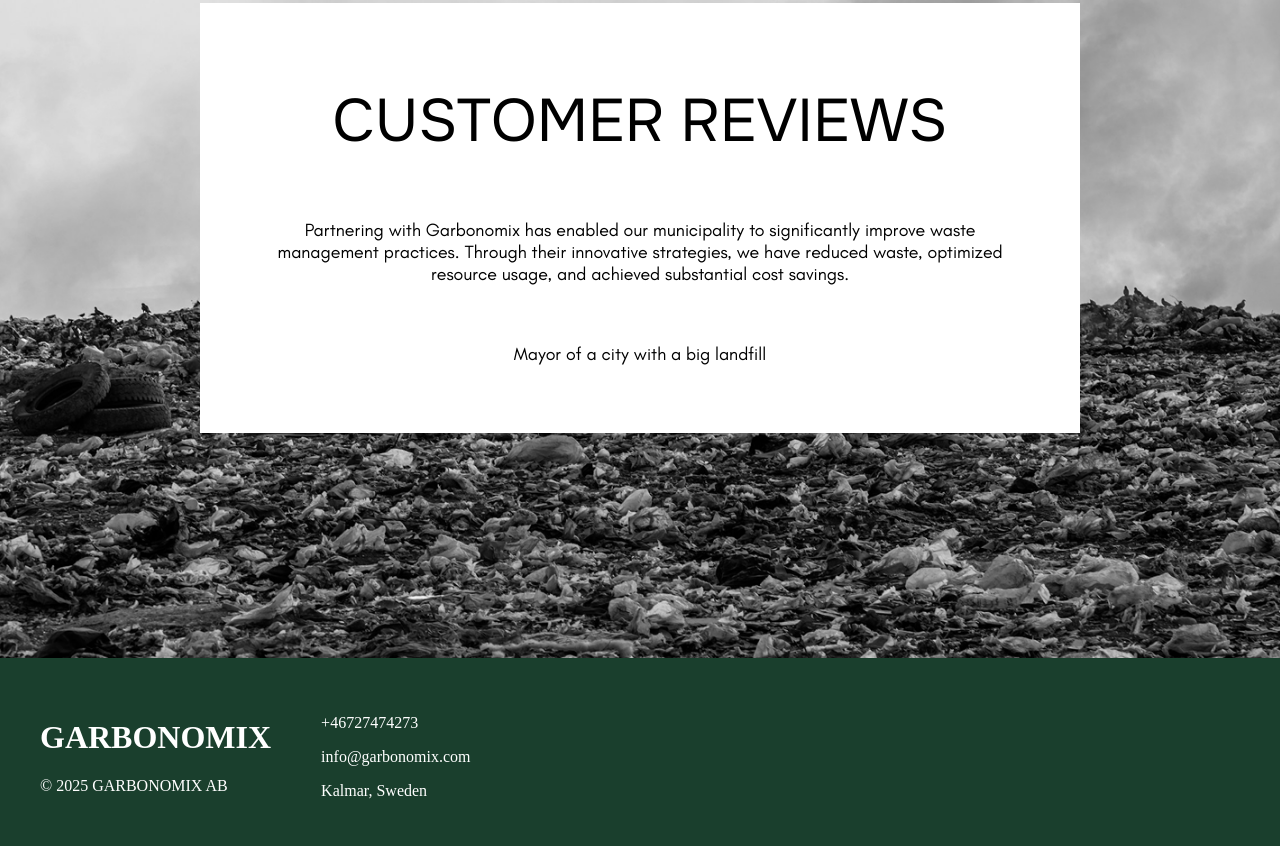
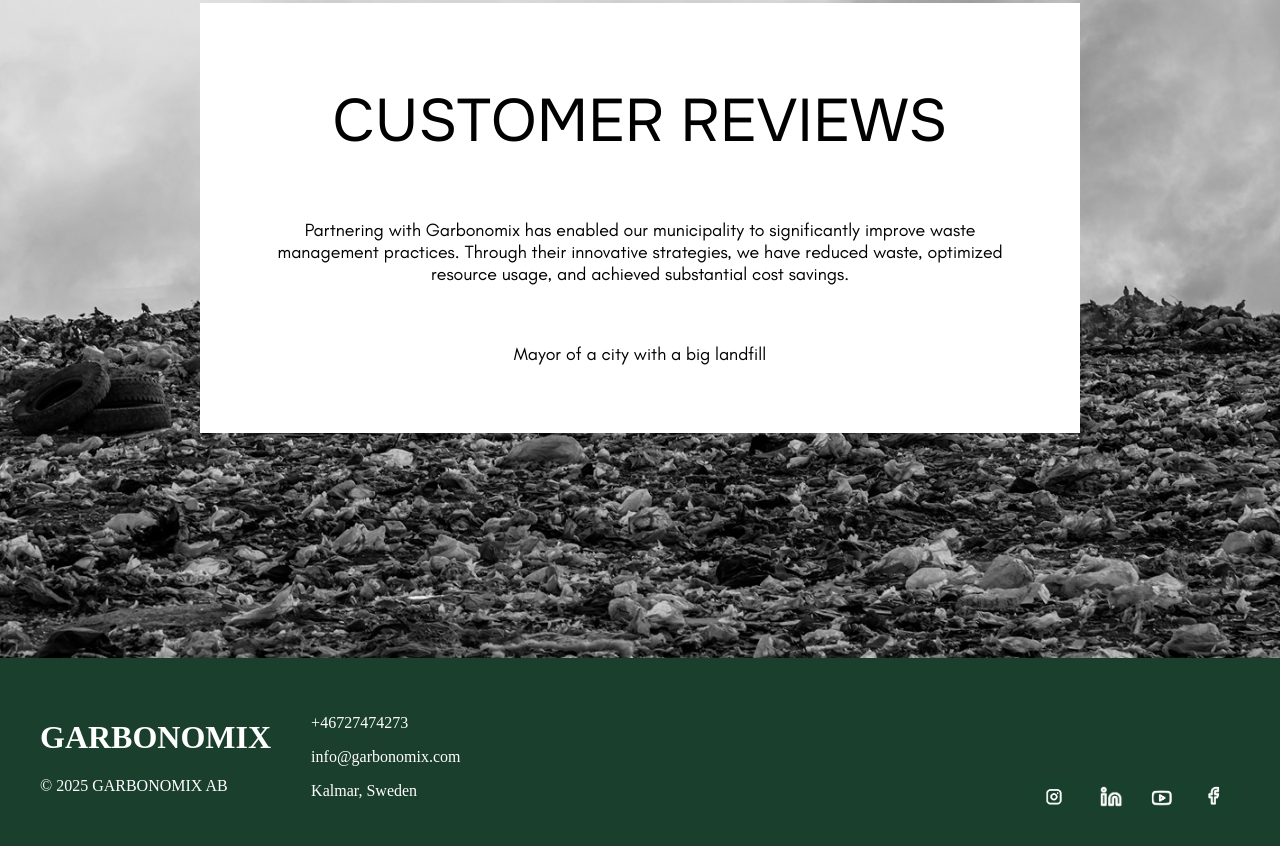
Before and after one commit to Glassgobben/figma, a plain HTML site: page aboutUs.html in a window 1280 px wide. Shown: the part 3758-4604 px from the top of the page. Drawn offline with Linux system fonts and the light colour scheme.

Commit message:
About: lagt till footer logos

```diff
--- a/About/aboutUs.css
+++ b/About/aboutUs.css
@@ -270,7 +270,7 @@ footer{
     padding: 40px;
 
     display: flex;
-    gap: 50px;
+    justify-content: space-between;
 }
 
 footer p{
@@ -280,3 +280,17 @@ footer p{
 #footerRubrik{
     color: white;
 }
+
+#left-side{
+    display: flex;
+    gap: 40px;
+}
+#right-side{
+    display: flex;
+    align-items: end;
+    gap: 10px;
+}
+
+.logo{
+    width: 50px;
+}
--- a/aboutUs.html
+++ b/aboutUs.html
@@ -80,6 +80,7 @@
         </div>
     </div>
     <footer>
+        <div id="left-side">
             <div id="first">
                 <h1 id="footerRubrik">GARBONOMIX</h1>
                 <p>© 2025 GARBONOMIX AB</p>
@@ -90,6 +91,16 @@
                 <p>info@garbonomix.com</p>
                 <p>Kalmar, Sweden</p>
             </div>
+        </div>
+
+        <div id="right-side">
+            <div id="logos">
+                <img class="logo" src="../figma/fonts/Skärmavbild 2025-02-26 kl. 10.56.45.png">
+                <img class="logo" src="../figma/fonts/Skärmavbild 2025-02-26 kl. 10.57.13.png">
+                <img class="logo" src="../figma/fonts/Skärmavbild 2025-02-26 kl. 10.57.25.png">
+                <img class="logo" src="../figma/fonts/Skärmavbild 2025-02-26 kl. 10.57.37.png">
+            </div>
+        </div>
     </footer>
     <script src="script.js"></script>
 </body>
```
Lines whose indentation alone changed are shown as unchanged.
